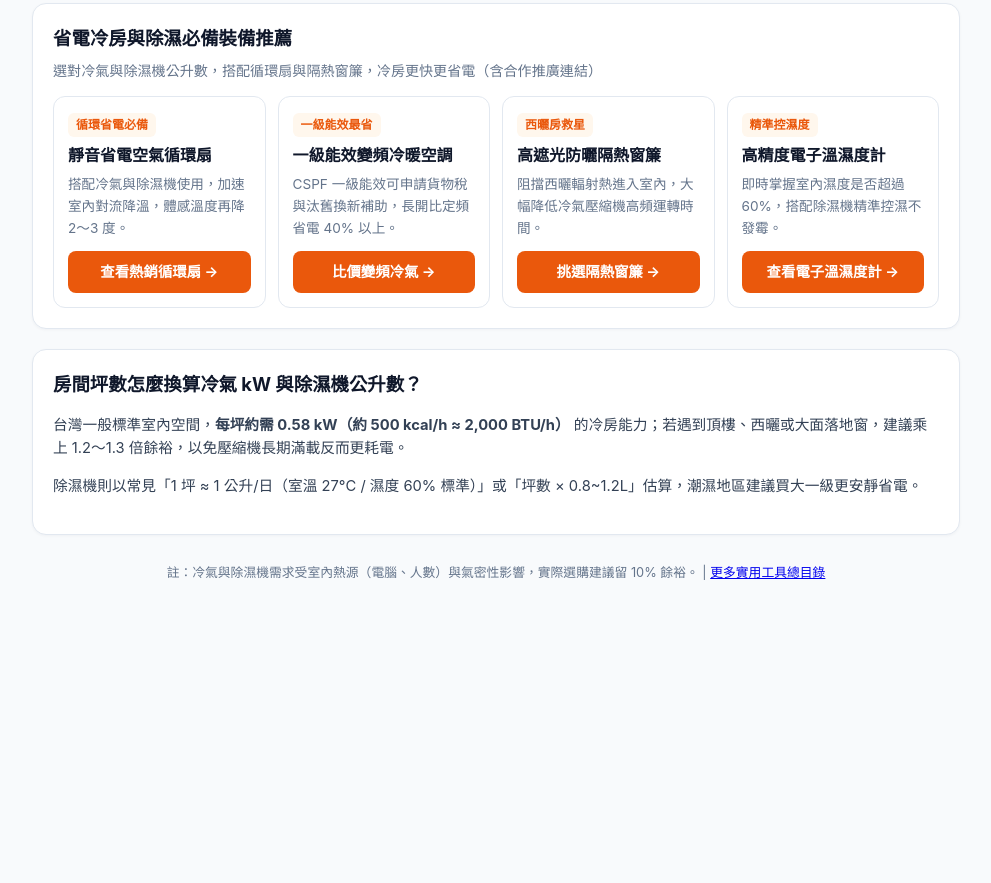
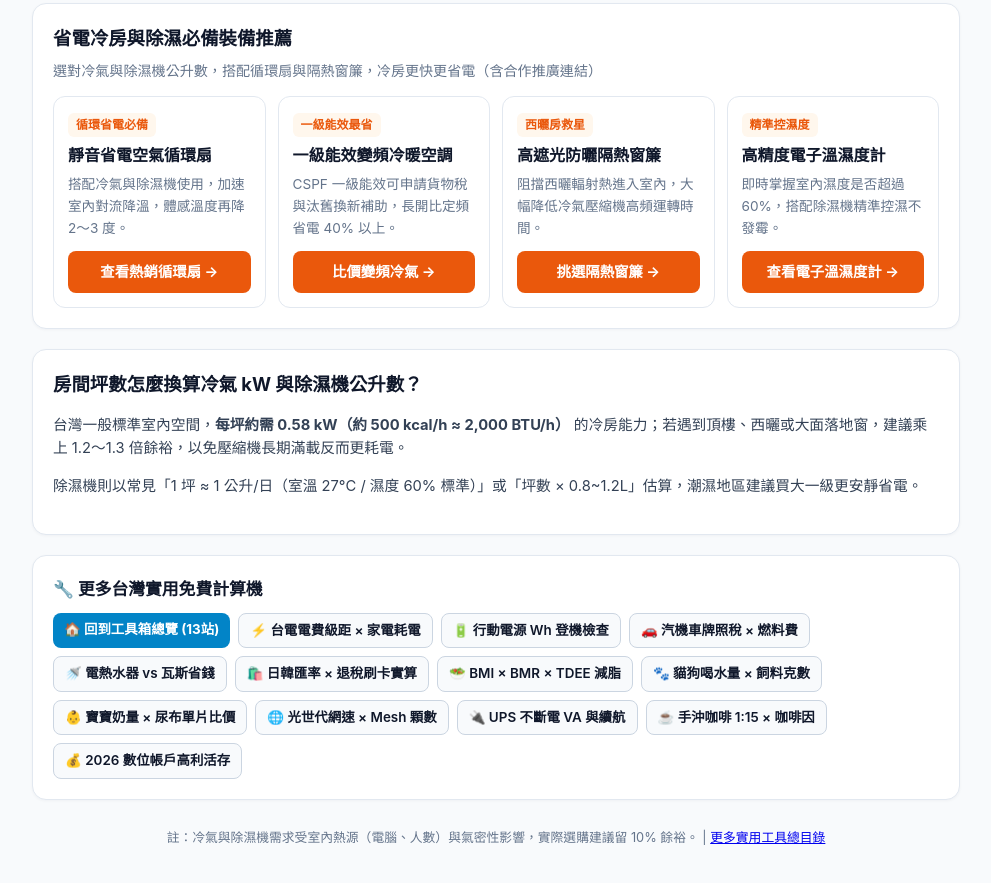
Before and after one commit to jimmycmhsieh0801-cloud/tw-room-sizing-calc, a plain HTML site: page index.html in a window 1280 px wide. Shown: the part 412-1295 px from the top of the page, without its empty margins (144-1135 px from the left). Before the commit the page ends 1056 px from the top, so only its background shows below. Drawn offline with Linux system fonts and the light colour scheme.

Commit message:
feat: add cross-site SEO internal linking and IndexNow key

```diff
--- a/index.html
+++ b/index.html
@@ -151,6 +151,27 @@
           <p>除濕機則以常見「1 坪 ≈ 1 公升/日（室溫 27°C / 濕度 60% 標準）」或「坪數 × 0.8~1.2L」估算，潮濕地區建議買大一級更安靜省電。</p>
     </article>
 
+
+    <!-- CROSS_LINK_MATRIX_START -->
+    <section class="card" style="margin-top:20px;">
+      <h2 style="font-size:1.05rem;margin:0 0 10px;color:#0f172a;">🔧 更多台灣實用免費計算機</h2>
+      <div style="display:flex;flex-wrap:wrap;gap:8px;">
+        <a href="https://jimmycmhsieh0801-cloud.github.io/" style="display:inline-block;padding:6px 11px;border-radius:8px;background:#0284c7;color:#fff;text-decoration:none;font-size:0.84rem;font-weight:700;">🏠 回到工具箱總覽 (13站)</a>
+        <a href="https://jimmycmhsieh0801-cloud.github.io/tw-power-calc/" style="display:inline-block;padding:6px 11px;border-radius:8px;border:1px solid #cbd5e1;background:#f8fafc;color:#0f172a;text-decoration:none;font-size:0.84rem;font-weight:600;">⚡ 台電電費級距 × 家電耗電</a>
+        <a href="https://jimmycmhsieh0801-cloud.github.io/tw-travel-power-calc/" style="display:inline-block;padding:6px 11px;border-radius:8px;border:1px solid #cbd5e1;background:#f8fafc;color:#0f172a;text-decoration:none;font-size:0.84rem;font-weight:600;">🔋 行動電源 Wh 登機檢查</a>
+        <a href="https://jimmycmhsieh0801-cloud.github.io/tw-vehicle-tax-calc/" style="display:inline-block;padding:6px 11px;border-radius:8px;border:1px solid #cbd5e1;background:#f8fafc;color:#0f172a;text-decoration:none;font-size:0.84rem;font-weight:600;">🚗 汽機車牌照稅 × 燃料費</a>
+        <a href="https://jimmycmhsieh0801-cloud.github.io/tw-water-heater-calc/" style="display:inline-block;padding:6px 11px;border-radius:8px;border:1px solid #cbd5e1;background:#f8fafc;color:#0f172a;text-decoration:none;font-size:0.84rem;font-weight:600;">🚿 電熱水器 vs 瓦斯省錢</a>
+        <a href="https://jimmycmhsieh0801-cloud.github.io/tw-travel-tax-calc/" style="display:inline-block;padding:6px 11px;border-radius:8px;border:1px solid #cbd5e1;background:#f8fafc;color:#0f172a;text-decoration:none;font-size:0.84rem;font-weight:600;">🛍️ 日韓匯率 × 退稅刷卡實算</a>
+        <a href="https://jimmycmhsieh0801-cloud.github.io/tw-bmi-tdee-calc/" style="display:inline-block;padding:6px 11px;border-radius:8px;border:1px solid #cbd5e1;background:#f8fafc;color:#0f172a;text-decoration:none;font-size:0.84rem;font-weight:600;">🥗 BMI × BMR × TDEE 減脂</a>
+        <a href="https://jimmycmhsieh0801-cloud.github.io/tw-pet-cost-calc/" style="display:inline-block;padding:6px 11px;border-radius:8px;border:1px solid #cbd5e1;background:#f8fafc;color:#0f172a;text-decoration:none;font-size:0.84rem;font-weight:600;">🐾 貓狗喝水量 × 飼料克數</a>
+        <a href="https://jimmycmhsieh0801-cloud.github.io/tw-baby-calc/" style="display:inline-block;padding:6px 11px;border-radius:8px;border:1px solid #cbd5e1;background:#f8fafc;color:#0f172a;text-decoration:none;font-size:0.84rem;font-weight:600;">👶 寶寶奶量 × 尿布單片比價</a>
+        <a href="https://jimmycmhsieh0801-cloud.github.io/tw-router-cable-calc/" style="display:inline-block;padding:6px 11px;border-radius:8px;border:1px solid #cbd5e1;background:#f8fafc;color:#0f172a;text-decoration:none;font-size:0.84rem;font-weight:600;">🌐 光世代網速 × Mesh 顆數</a>
+        <a href="https://jimmycmhsieh0801-cloud.github.io/tw-ups-nas-calc/" style="display:inline-block;padding:6px 11px;border-radius:8px;border:1px solid #cbd5e1;background:#f8fafc;color:#0f172a;text-decoration:none;font-size:0.84rem;font-weight:600;">🔌 UPS 不斷電 VA 與續航</a>
+        <a href="https://jimmycmhsieh0801-cloud.github.io/tw-coffee-brew-calc/" style="display:inline-block;padding:6px 11px;border-radius:8px;border:1px solid #cbd5e1;background:#f8fafc;color:#0f172a;text-decoration:none;font-size:0.84rem;font-weight:600;">☕ 手沖咖啡 1:15 × 咖啡因</a>
+        <a href="https://jimmycmhsieh0801-cloud.github.io/tw-bank-interest-calc/" style="display:inline-block;padding:6px 11px;border-radius:8px;border:1px solid #cbd5e1;background:#f8fafc;color:#0f172a;text-decoration:none;font-size:0.84rem;font-weight:600;">💰 2026 數位帳戶高利活存</a>
+      </div>
+    </section>
+    <!-- CROSS_LINK_MATRIX_END -->
     <footer>
       <p>註：冷氣與除濕機需求受室內熱源（電腦、人數）與氣密性影響，實際選購建議留 10% 餘裕。 | <a href="https://jimmycmhsieh0801-cloud.github.io/">更多實用工具總目錄</a></p>
     </footer>
```
